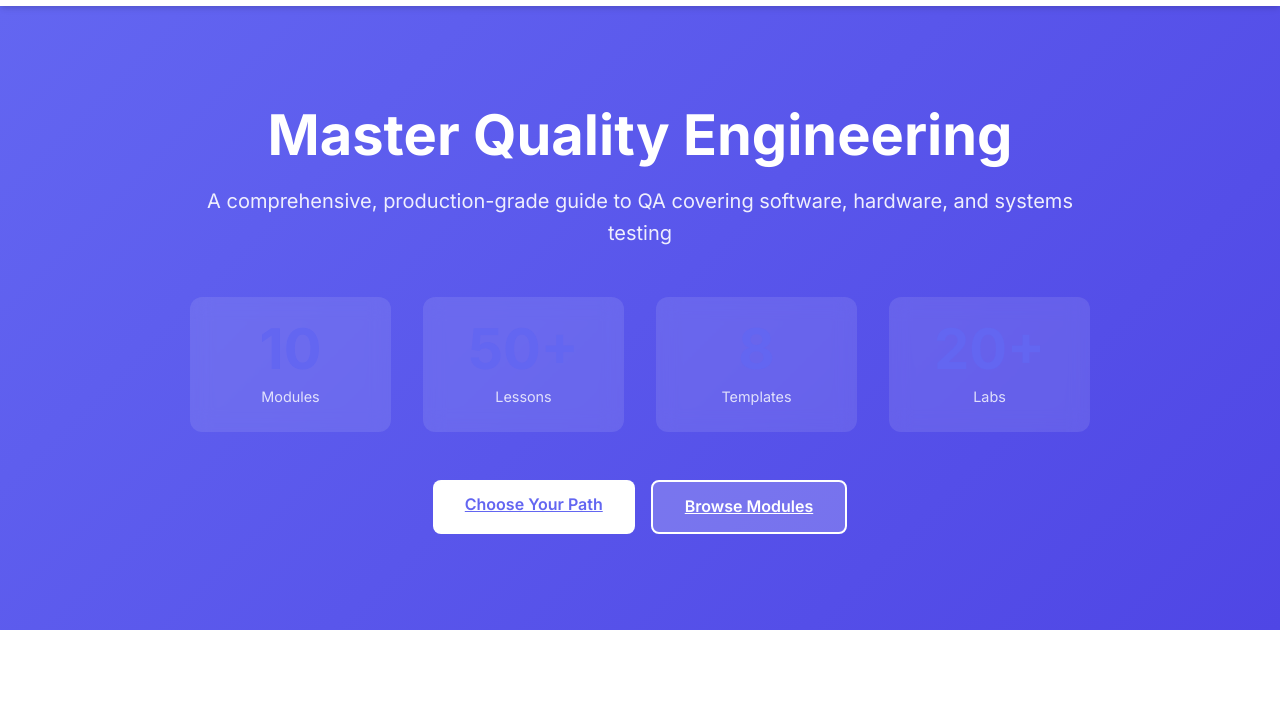
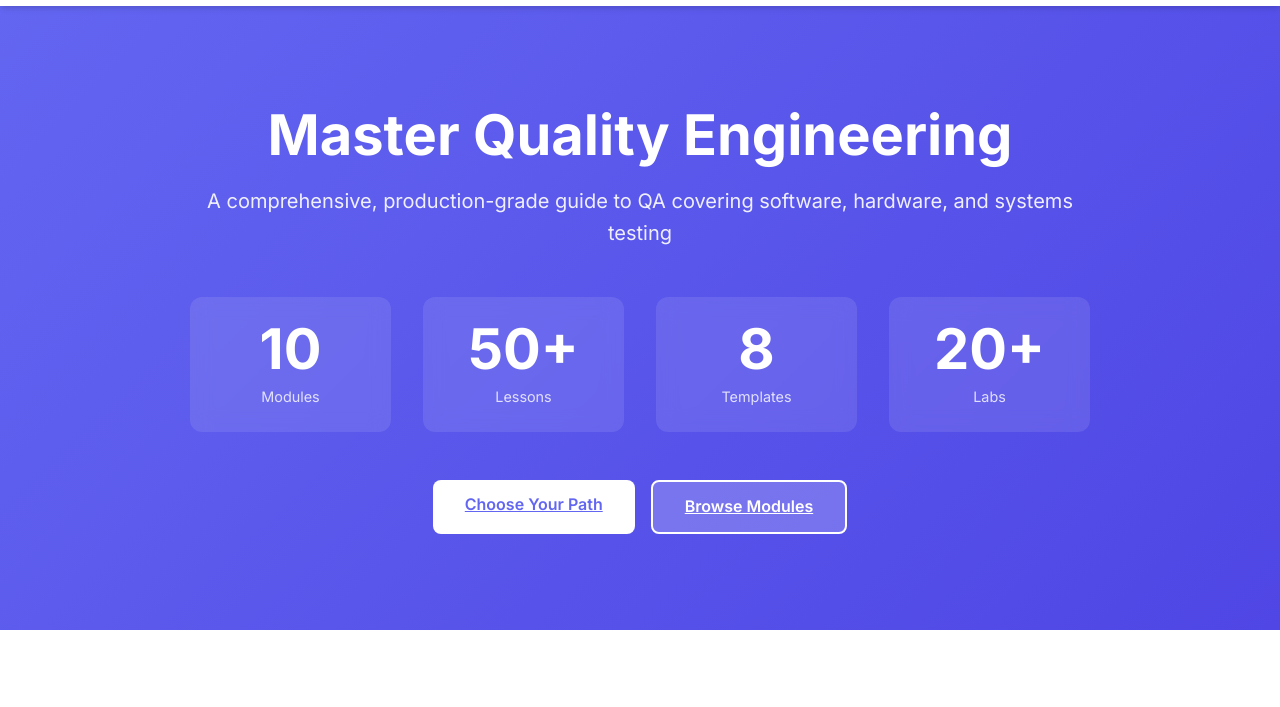
Before and after one commit to IKImranKhanIK/qa-engineering-playbook, a plain HTML site: page index.html in a window 1280 px wide. Shown: the part 90-797 px from the top of the page. Drawn offline with Linux system fonts and the light colour scheme.

Commit message:
Fix hero stats to be white in both light and dark modes
Co-Authored-By: Claude Opus 4.5 <noreply@anthropic.com>

```diff
--- a/styles.css
+++ b/styles.css
@@ -198,14 +198,10 @@ body {
     opacity: 0.8;
 }
 
-/* Dark mode - hero section text must stay white on gradient background */
-[data-theme="dark"] .hero {
-    color: #ffffff;
-}
-
-[data-theme="dark"] .hero .stat-number,
-[data-theme="dark"] .hero .stat-label {
-    color: #ffffff;
+/* Hero stats must stay white on gradient background (both modes) */
+.hero .stat-number,
+.hero .stat-label {
+    color: #ffffff !important;
 }
 
 .hero-cta {
```
